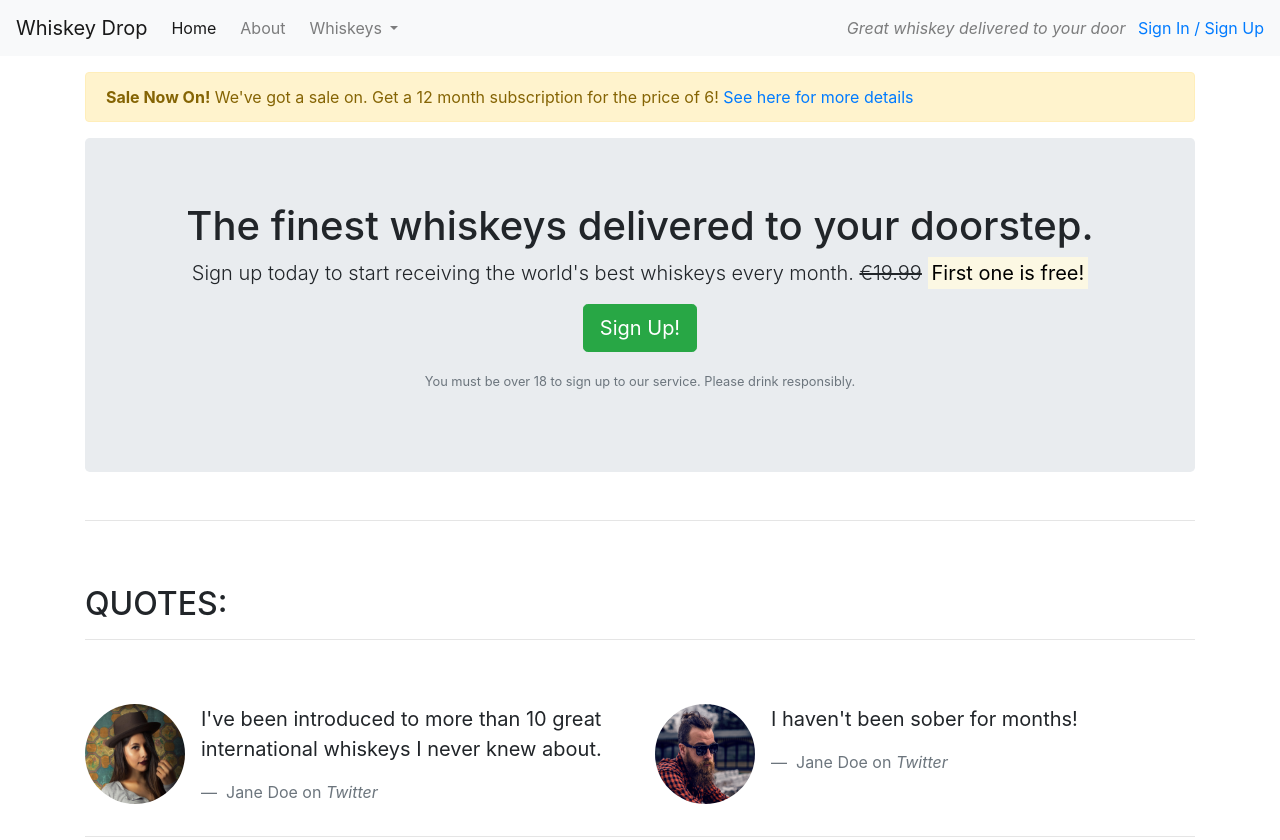
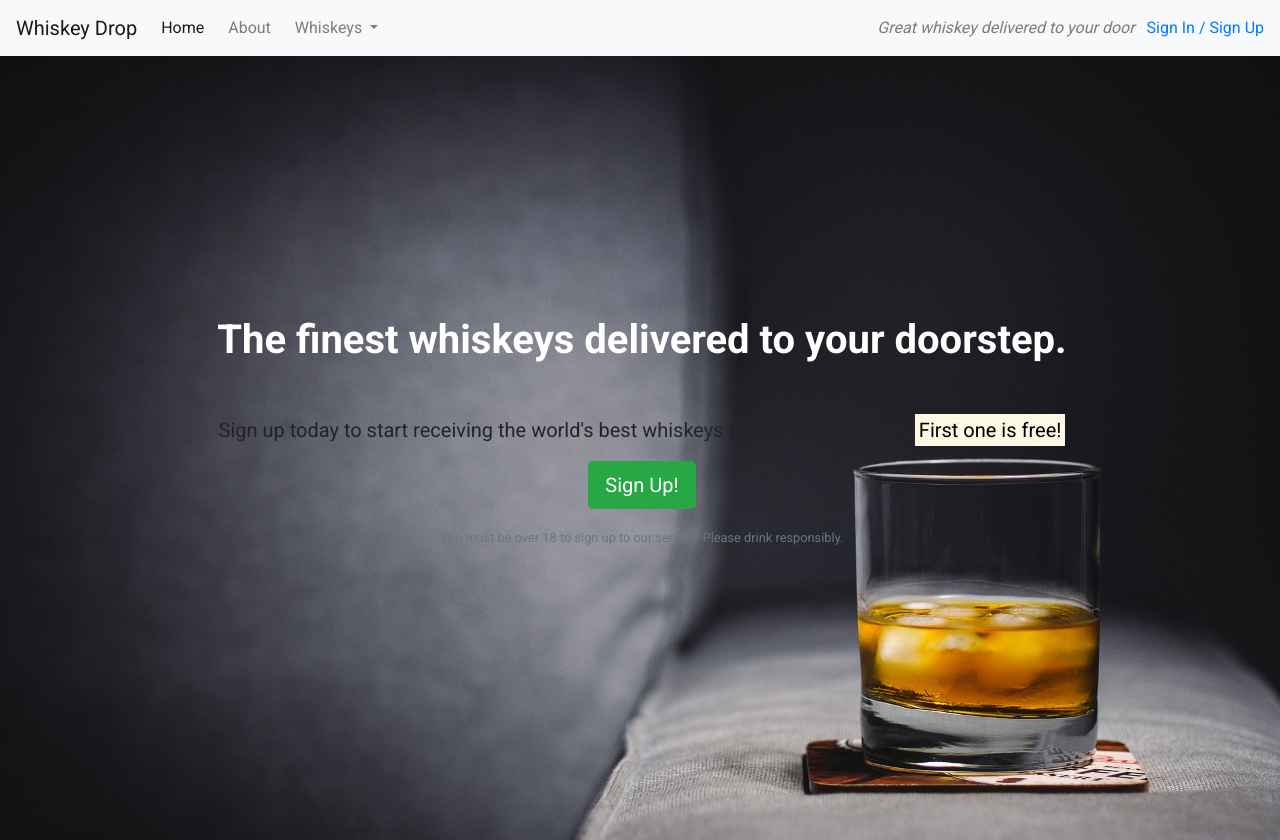
Before and after one commit to kateuj/whiskeydrop, a plain HTML site: page index.html in a window 1280 px wide. Shown: the top 840 px of the page. Drawn offline with nearby package versions, Linux system fonts and the light colour scheme.

Commit message:
styling update

```diff
--- /dev/null
+++ b/CSS/style.css
@@ -0,0 +1,43 @@
+body {
+    font-family: 'Roboto', sans-serif;
+}
+
+.alert-container {}
+
+.callout-container {
+    height: 100vh;
+    background: url(/images/whiskey-background.jpg) no-repeat bottom right fixed;
+    -webkit-background-size: cover;
+    -moz-background-size: cover;
+    -o-background-size: cover;
+    background-size: cover;
+
+    display: flex;
+    align-items: center;
+    justify-content: center;
+}
+
+.quotes-containers {}
+
+.features-container {}
+
+.jumbotron-header {
+    color: white;
+    font-weight: bold;
+    margin-bottom: 30px;
+}
+
+.jumbotron {
+    background-color: transparent;
+}
+
+.block-divider {
+
+    width: 75px;
+    height: 5px;
+    border: 0;
+}
+
+.block-divider--orange {
+    color: rgb(212, 158, 20);
+}
--- a/index.html
+++ b/index.html
@@ -14,6 +14,11 @@
       integrity="sha384-gfdkjb5BdAXd+lj+gudLWI+BXq4IuLW5IT+brZEZsLFm++aCMlF1V92rMkPaX4PP"
       crossorigin="anonymous"
     />
+    <link
+      href="https://fonts.googleapis.com/css?family=Roboto:400,700"
+      rel="stylesheet"
+    />
+    <link rel="stylesheet" href="css/style.css" type="text/css" />
   </head>
 
   <body>
@@ -72,21 +77,25 @@
       </div>
       <!--</div>-->
     </nav>
-    <article class="container mt-3">
-      <div class="row d-none d-sm-block">
-        <div class="col-12">
-          <div class="alert alert-warning">
-            <strong>Sale Now On!</strong> We've got a sale on. Get a 12 month
-            subscription for the price of 6!
-            <a href="">See here for more details</a>
-          </div>
-        </div>
-      </div>
+    <!--<div class="container alert-container">-->
+    <!--    <div class="row d-none d-sm-block">-->
+    <!--        <div class="col-12">-->
+    <!--            <div class="alert alert-warning">-->
+    <!--                <strong>Sale Now On!</strong> We've got a sale on. Get a 12 month subscription for the price of 6! <a href="">See here for more details</a>-->
+    <!--            </div>-->
+    <!--        </div>-->
+    <!--    </div>-->
+    <!--</div>-->
+    <div class="container-fluid callout-container">
       <!-- Callout -->
+      <div class="opaque-overlay">&nbsp;</div>
       <div class="row">
         <div class="col-12">
           <section class="callout jumbotron text-center">
-            <h1>The finest whiskeys delivered to your doorstep.</h1>
+            <h1 class="jumbotron-header">
+              The finest whiskeys delivered to your doorstep.
+            </h1>
+            <hr class="block-divider block-divider--orange" />
             <p class="lead">
               Sign up today to start receiving the world's best whiskeys every
               month.
@@ -112,9 +121,11 @@
           </section>
         </div>
       </div>
-      <!-- /.callout -->
-      <hr />
-      <!-- Quotes -->
+    </div>
+    <!-- /.callout -->
+
+    <!-- Quotes -->
+    <div class="container quotes-container">
       <section class="quotes">
         <div class="row">
           <div class="col-12 my-5">
@@ -168,9 +179,11 @@
           </div>
         </div>
       </section>
-      <!-- /.quotes -->
-      <hr />
-      <!-- Features -->
+    </div>
+    <!-- /.quotes -->
+
+    <!-- Features -->
+    <div class="features-container">
       <section class="features">
         <div class="row">
           <div class="col-12 my-5">
@@ -224,8 +237,8 @@
           </div>
         </div>
       </section>
-      <!-- /.features -->
-    </article>
+    </div>
+    <!-- /.features -->
 
     <div class="modal" tabindex="-1" role="dialog" id="signUpModal">
       <div class="modal-dialog" role="document">
```
Also changed, not shown: images/whiskey-background.jpg (added).
